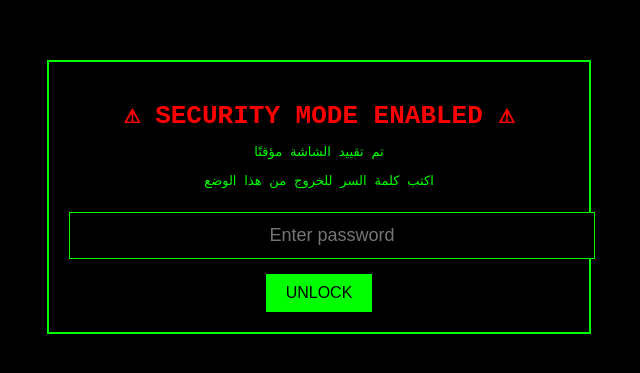
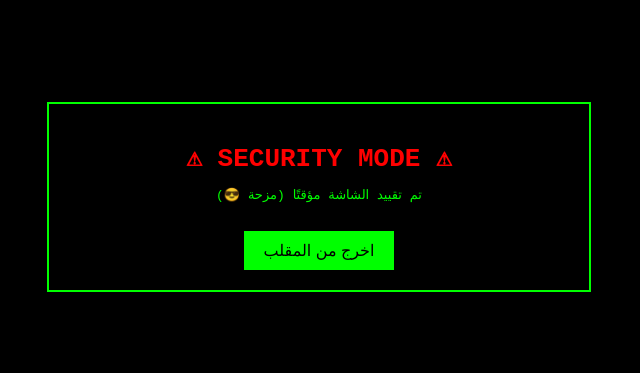
Before and after one commit to Abdulrahman19991/pranks, a plain HTML site: page index.html in a window 1280 px wide. Shown: the part 203-576 px from the top of the page, without its empty margins (321-961 px from the left). Drawn offline with Linux system fonts and the light colour scheme.

Commit message:
Update index.html

```diff
--- a/index.html
+++ b/index.html
@@ -13,6 +13,7 @@
   background: #000;
   font-family: monospace;
   color: #0f0;
+  overflow: hidden; /* يمنع التمرير */
 }
 .overlay {
   position: fixed;
@@ -33,16 +34,6 @@
   color: red;
   margin-bottom: 10px;
 }
-  input {
-    width: 100%;
-    padding: 12px;
-    background: #000;
-    border: 1px solid #0f0;
-    color: #0f0;
-    font-size: 18px;
-    margin-top: 10px;
-    text-align: center;
-  }
 button {
   margin-top: 15px;
   padding: 10px 20px;
@@ -51,37 +42,21 @@
   font-size: 16px;
   cursor: pointer;
 }
-  .error {
-    color: red;
-    margin-top: 10px;
-    display: none;
-  }
 </style>
 </head>
 <body>
-
 <div class="overlay" id="lock">
   <div class="box">
-    <h1>⚠ SECURITY MODE ENABLED ⚠</h1>
-    <p>تم تقييد الشاشة مؤقتًا</p>
-    <p>اكتب كلمة السر للخروج من هذا الوضع</p>
-    <input type="password" id="pass" placeholder="Enter password">
-    <button onclick="check()">UNLOCK</button>
-    <div class="error" id="err">❌ كلمة السر غير صحيحة</div>
+    <h1>⚠ SECURITY MODE ⚠</h1>
+    <p>تم تقييد الشاشة مؤقتًا (مزحة 😎)</p>
+    <button onclick="unlock()">اخرج من المقلب</button>
   </div>
 </div>
 
 <script>
-function check() {
-  const p = document.getElementById("pass").value;
-  if (p === "1234") {
+function unlock() {
   document.getElementById("lock").style.display = "none";
-    alert("تم الخروج بنجاح");
-  } else {
-    document.getElementById("err").style.display = "block";
-  }
 }
 </script>
-
 </body>
 </html>
```
Lines whose indentation alone changed are shown as unchanged.
